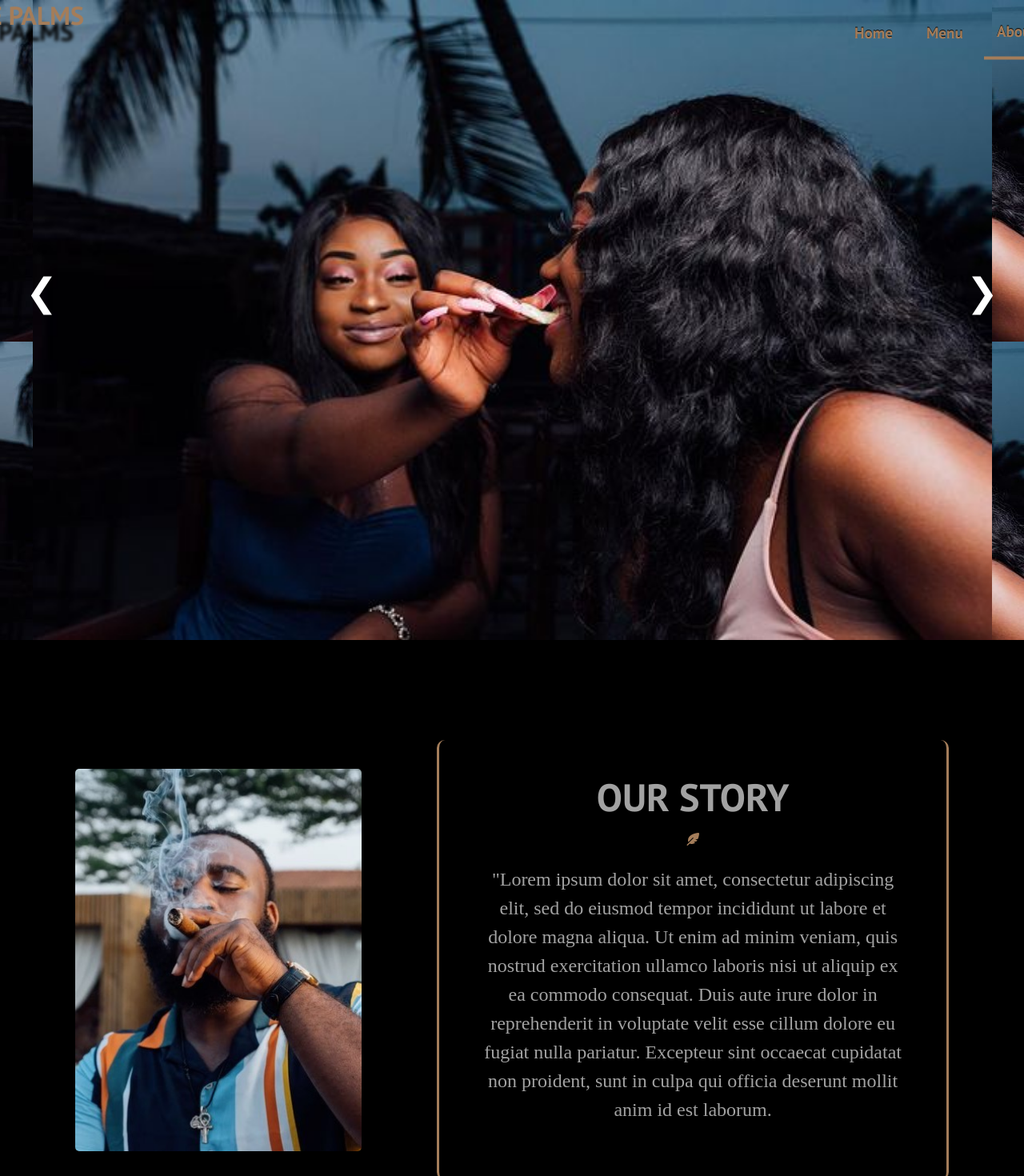
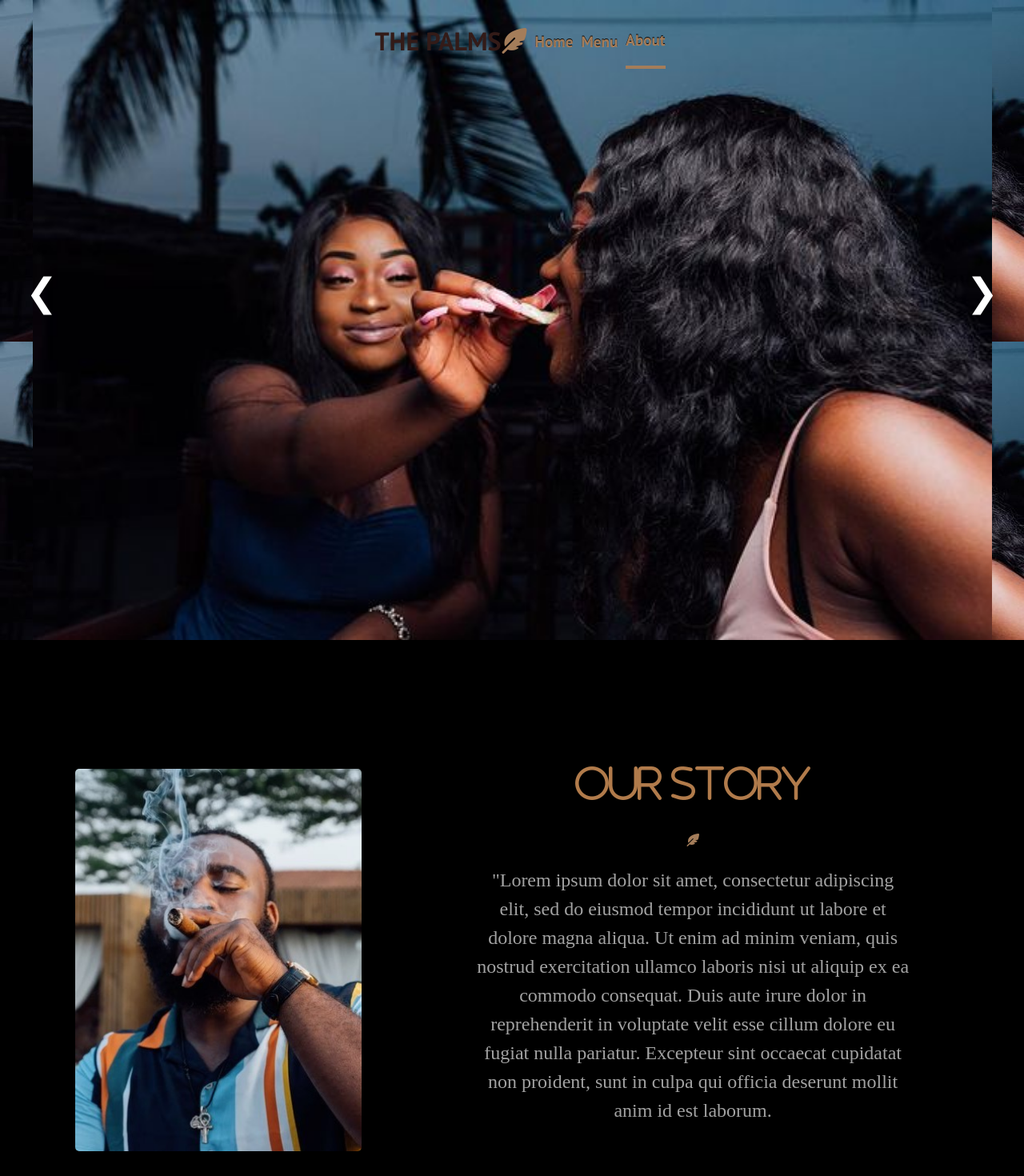
Before and after one commit to agyemansteve/palms, a React (Create React App) app: page /about in a window 1280 px wide. Shown: the top 1470 px of the page at 80% size. Built offline with nearby package versions, Linux system fonts and the light colour scheme.

Commit message:
emergency commit

```diff
--- a/src/App.css
+++ b/src/App.css
@@ -26,18 +26,19 @@ html{
 
 /* width */
 ::-webkit-scrollbar {
-  width: 20px;
+  background-color: #e7e7e7;
+  width: 10px;
 }
 
 /* Track */
 ::-webkit-scrollbar-track {
-  box-shadow: inset 0 0 5px rgb(0, 0, 0);
-  border-radius: 10px;
+  box-shadow: inset 0 0 5px #e7e7e7;
+  border-radius: 5px;
 }
 
 /* Handle */
 ::-webkit-scrollbar-thumb {
-  background: rgb(0, 0, 0);
+  background: #331b18;
   border-radius: 10px;
 }
 
@@ -52,7 +53,30 @@ html{
 }
  */
 
+.mid-svg{
+transform: rotate(
+180deg);
+    position: absolute;
+    bottom: -69px;
+    z-index: -1;
+    transition: all 1s;
+}
 
+#divider-mid{
+  color: #1b0a08;
+}
+
+
+.bottom-svg{
+  position: relative;
+  top: 0;
+  z-index: -1;
+}
+
+
+#divider-mid{
+  color: rgb(0 0 0);
+}
 
 .btn {
   padding: 8px 20px;
@@ -332,6 +356,20 @@ html{
     width: 100%;
     position: absolute;
   }
+
+  .mid-svg{
+
+        bottom: -2px;
+    }
+
+    .bottom-svg {
+
+      top: -1px;
+
+  }
+
+
+
 .contact{
   height: fit-content;
 }
--- a/src/components/Button.css
+++ b/src/components/Button.css
@@ -1,5 +1,6 @@
 :root {
-  --primary: #1b0a08;
+  /* --primary: #1b0a08; */
+  --primary: #000000;
 }
 
 /* .btn {
@@ -14,14 +15,14 @@
   /* background-image: url(/images/kente.jpg); */
   background-size: contain;
   background-color: var(--primary);
-  color: #b1b1b1;
+  color: #b17b4b;
   width: 150px  auto;
   border: 1px solid #b17b4b;
 }
 
 .btn--outline {
   background-color: transparent;
-  color: #b17b4b;
+  color: #e7e7e7;
     text-shadow: 0px 1px #242424;
   padding: 8px 20px;
   border: 1px solid #b17b4b;
@@ -41,7 +42,7 @@
 .btn--large:hover,
 .btn--medium:hover {
   transition: all 0.3s ease-out;
-  background: #fff;
-  color: #242424;
+  background: #b17b4b;
+  color: #000000;
   transition: 250ms;
 }
--- a/src/components/Content.css
+++ b/src/components/Content.css
@@ -31,10 +31,11 @@
     }
 
     .content-text > h1 {
-        color: #a2a2a2;
-        padding: 12px;
-        font-size: 2em;
-        /* margin-top: 80px; */
+        color: #b17b4b;
+        padding-bottom: 2rem;
+        font-size: 3em;
+        font-weight: 200;
+        font-family: 'Font Awesome 5 Free';
     }
 
     .content-text > p {
@@ -73,6 +74,7 @@
         scroll-snap-align: start;
         justify-content: space-evenly;
 
+
     }
 
 
@@ -101,8 +103,8 @@
         background: rgb(51 27 24 / 0%);
         background-size: contain;
           /* border-bottom-style: solid; */
-        border-left-style: solid;
-        border-right-style: solid;
+        /* border-left-style: solid;
+        border-right-style: solid; */
         /* border-top-style: solid; */
         border-radius: 10px;
         color: #a47d5a;
@@ -116,9 +118,11 @@
 
 
     .content-text > h1 {
-        color: #a2a2a2;
-        padding: 12px;
-        font-size: 3em;
+        color: #b17b4b;
+    padding-bottom: 2rem;
+    font-size: 3em;
+    font-weight: 200;
+    font-family: 'Font Awesome 5 Free';
     }
 
 
--- a/src/components/Footer.css
+++ b/src/components/Footer.css
@@ -1,9 +1,15 @@
+
+
+
+
+
 .footer-container {
   scroll-snap-align: start;
   background-color: #000000cc;
+  height: 45vh;
   background-image: url(/images/kente.jpg);
   background-attachment: fixed;
-  padding: 4rem 0 2rem 0;
+  /* padding: 4rem 0 2rem 0; */
   display: flex;
   flex-direction: column;
   justify-content: center;
--- a/src/components/Footer.js
+++ b/src/components/Footer.js
@@ -2,15 +2,15 @@ import React from 'react';
 import './Footer.css';
 // import { Button } from './Button';
 import { Link } from 'react-router-dom';
-import { Divider } from './Divider';
+// import { Divider } from './Divider';
 
 function Footer() {
   return (
     <div className='footer-container'>
 
-        <Divider
+        {/* <Divider
          bg="rgb(10 10 10 / 0%)"
-          >
+          > */}
 
         <div className="social-icons">
           <a
@@ -50,7 +50,7 @@ function Footer() {
              </a> */}
 
           </div>
-           </Divider>
+           {/* </Divider> */}
       {/* <section className='footer-subscription'>
         <p className='footer-subscription-heading'>
           Join the Adventure newsletter to receive our best vacation deals
--- a/src/components/HeroSection.css
+++ b/src/components/HeroSection.css
@@ -12,7 +12,7 @@ video {
 }
 
 #divider{
-  color: white;
+  color: #e7e7e7;
 }
 
 .hero-container {
@@ -70,7 +70,7 @@ video {
 }
 
 .down-arrow{
-  font-size: 22px;
+  font-size: 38px;
   position: relative;
   top: 250px;
   color: #ffffff;
@@ -96,6 +96,9 @@ video {
    margin-top: -68px;
   }
 
+  #divider{
+    color: #1b0a08;
+  }
 .down-arrow{
   top: 302px;
 }
--- a/src/components/Navbar.css
+++ b/src/components/Navbar.css
@@ -24,9 +24,13 @@
   max-width: 1500px;
 }
 
+
+.logo-mobile{
+  display: none !important;
+}
 .navbar-logo {
-  color: #a47d5a;
-    text-shadow: -13px 20px 4px black;
+  color: rgb(51 27 24);
+    text-shadow: -13px 20px 4px rgb(0 0 0 / 13%);
 
   justify-self: start;
   margin-left: 20px;
@@ -36,7 +40,9 @@
   display: flex;
   align-items: center;
 }
-
+.leaf{
+  color: #a47d5a;
+}
 .fa-typo3 {
   margin-left: 0.5rem;
   font-size: 1.8rem;
@@ -48,10 +54,11 @@
   grid-gap: 10px;
   list-style: none;
   text-align: center;
-  width: 100vw;
+  /* width: 32vw; */
   justify-content: end;
-  margin-right: 2rem;
+  margin-top: 2rem;
   transition-duration: 2s;
+  /* border-bottom: 1px solid; */
 }
 
 .nav-item {
@@ -66,7 +73,7 @@
   display: flex;
   align-items: center;
   text-decoration: none;
-  padding: 0.5rem 1rem;
+  /* padding: 0.5rem 1rem; */
   height: 100%;
 }
 
@@ -76,7 +83,7 @@
 }
 
 .fa-bars {
-  color: #a47d5a;
+  color: white;
 }
 
 
@@ -94,6 +101,14 @@
     position: relative;
   }
 
+ .logo-web{
+   display: none !important;
+ }
+.logo-mobile{
+  display: block !important;
+  color: white;
+  text-shadow: 5px 5px 5px black;
+}
   .nav-menu {
     display: flex;
     flex-direction: column;
@@ -109,10 +124,11 @@
   }
 
   .nav-menu.active {
-    background: rgb(51 27 24);
+    background: black;
     left: 0;
-    top: 0;
-    height: 100vh;
+    top: -33px;
+    position: fixed;
+    height: 102vh;
     opacity: 1;
     transition: all 0.5s ease;
     z-index: -1;
--- a/src/components/Navbar.js
+++ b/src/components/Navbar.js
@@ -46,7 +46,7 @@ function Navbar(props) {
                  <path id="divider" d="M 0 108.306 L 156 74 C 158 76 154 74 245 105 C 620 228 624 232 628 228 L 1200 180.51 V -0 H 1150 C 1100 -0 1000 -0 900 -0 C 800 -0 700 -0 600 -0 C 500 -0 400 -0 300 -0 C 200 -0 100 -0 50 -0 H 0 V 108.306 Z" fill="currentColor"></path>
         </svg> */}
         <div className='navbar-container'>
-          <Link to='/' className='navbar-logo bounce ' onClick={ScrollToTop}>
+          <Link to='/' className='navbar-logo logo-mobile bounce ' onClick={ScrollToTop}>
           <div onClick={()=>{
 
                     setTimeout(()=>{
@@ -55,13 +55,20 @@ function Navbar(props) {
 
                     }}>
                         THE PALMS
-            <i className='fas fa-feather-alt ' />
+            <i className='fas fa-feather-alt leaf' />
 
                     </div>
 
           </Link>
           <div className='menu-icon' onClick={ ()=>{
             const navbar = document.querySelector(".navbar");
+            // const bigScreenLogo = document.querySelector(".navbar-logo");
+
+            // if(bigScreenLogo.style.display==="block"){
+            //   bigScreenLogo.style.display="none"
+            // }else{
+            //   bigScreenLogo.style.display="block"
+            // }
 
             if(navbar.style.top === "auto"){
 
@@ -80,8 +87,24 @@ function Navbar(props) {
             <i className={click ? 'fas fa-times ' : 'fas fa-bars '} />
           </div>
           <ul className={click ? 'nav-menu active' : 'nav-menu'}>
+          <Link to='/' className='navbar-logo logo-web bounce ' onClick={ScrollToTop}>
+          <div onClick={()=>{
+
+                    setTimeout(()=>{
+                      window.location.reload(true);
+                    },900)
+
+                    }}>
+                        THE PALMS
+            <i className='fas fa-feather-alt leaf' />
+
+                    </div>
+
+          </Link>
+
+
             <li className='nav-item' onClick={ScrollToTop} >
-              <NavLink to='/'   className='nav-links bounce' onClick={closeMobileMenu}>
+              <NavLink to='/'   className='nav-links ' onClick={closeMobileMenu}>
 
                   Home
 
@@ -91,7 +114,7 @@ function Navbar(props) {
               <NavLink
                 to='/menu'
                 activeClassName="active-link"
-                className='nav-links bounce'
+                className='nav-links '
                 onClick={closeMobileMenu}
               >
 
@@ -104,7 +127,7 @@ function Navbar(props) {
               <NavLink
                 to='/about'
                 activeClassName="active-link"
-                className='nav-links bounce'
+                className='nav-links '
                 onClick={closeMobileMenu}
               >
                 About
@@ -117,7 +140,7 @@ function Navbar(props) {
               <NavLink
                 to='/contact'
                 activeClassName="active-link"
-                className='nav-links-mobile bounce'
+                className='nav-links-mobile '
                 onClick={closeMobileMenu}
               >
                Contact
--- a/src/components/pages/Home.js
+++ b/src/components/pages/Home.js
@@ -63,10 +63,19 @@ import useWindowDimensions from '../useWindowDimensions';
       <Divider  bg="#000000cc" />
       <Divider  bg="#a47d5a94" /> */}
 
+
+
+<svg class="mid-svg" width="100%"  viewBox="0 0 1200 250">
+                 <path id="divider-mid"  d="M -1 3 C 551 113 173 37 764 154 L 1328 10 V 0 H 1150 C 1100 0 1000 0 900 0 C 800 0 700 0 600 0 C 500 0 400 0 300 0 C 200 0 100 0 50 0 H 0 V 5 Z" fill="currentColor"></path>
+        </svg>
+
       <Content
-          contentAnime="fade-up"
-            mainBg= "#000000cc"
-            textBg= "#331b1800"
+          // contentAnime="fade-up"
+            // mainBg= {`linear-gradient(
+            //   182deg, rgb(0, 0, 0), rgba(0, 0, 0, 0.88))`}
+            // textBg= "#331b1800"
+            // mainBg= "#1b0a08"
+            // textBg= "#1b0a08"
             tittleAnime="fade-up"
             paraAnime="fade-up"
             buttonStyle='btn--outline'
@@ -89,8 +98,12 @@ import useWindowDimensions from '../useWindowDimensions';
 // navbar.style.backgroundImage="url(/images/kente.jpg)"
 //  mainBg= {`url(/images/kente.jpg)`}
 
-mainBg= {   width <= 796 ? `url(/images/img4.jpg) center fixed` : `url(/images/img4.jpg) center fixed`}
-      textBg= "black"
+mainBg= {   width <= 796 ? `url(/images/img4.jpg) center fixed` : `#000000e0`}
+    textBg= {   width <= 796 ? `black` :
+
+`none`
+
+}
 
       tittleAnime="fade-right"
       paraAnime="fade-down"
@@ -110,27 +123,31 @@ mainBg= {   width <= 796 ? `url(/images/img4.jpg) center fixed` : `url(/images/i
 
 <Content
           // contentAnime="fade-up"
-            mainBg= "#000000cc"
+            mainBg= {`linear-gradient(
+              359deg, rgb(0, 0, 0), rgba(0, 0, 0, 0.88)) transparent`}
             textBg= "#331b1800"
             tittleAnime="fade-up"
             paraAnime="fade-up"
             buttonStyle='btn--outline'
             buttonSize='btn--medium'
-            buttonChild= "UPCOMING EVENTS"
+            buttonChild= " EVENTS"
             btnTo="/events"
             // btnOnClick={}
             imgAnime="fade-right"
             flexDirection="column-reverse"
-            title="PRIVATE EVENTS"
+            title="UPCOMING EVENTS"
             // para = {"Lorem isum dolor sit amet, consectetur adipiscing elit, sed do eiusmod tempor incididunt ut labore et dolore magna aliqua."}
             // // src="images/img5.jpg"
             // id = " "
               />
 
+<svg class="bottom-svg" width="100%"  viewBox="0 0 1200 250">
+                 <path id="divider-bottom"  d="M -1 3 C 551 113 173 37 764 154 L 1328 10 V 0 H 1150 C 1100 0 1000 0 900 0 C 800 0 700 0 600 0 C 500 0 400 0 300 0 C 200 0 100 0 50 0 H 0 V 5 Z" fill="currentColor"></path>
+        </svg>
 
 <Content
 // mainBg="black"
-mainBg= "#1b0a08d9"
+// mainBg= "#1b0a08d9"
       // mainBg= {`url(/images/img3.jpg) no-repeat left top ,url(/images/img1.jpg)  no-repeat right top  `}
       textBg= "#00000094"
       tittleAnime="fade-right"
@@ -159,7 +176,7 @@ mainBg= "#1b0a08d9"
           tittleAnime="fade-up"
           paraAnime="fade-down-left"
           imgAnime="fade-down-right"
-          title="About Us"
+          title="ABOUT US"
             // btnDisplay="none"
             buttonStyle='btn--outline'
             buttonSize='btn--medium'
```
Also changed, not shown: src/App.js (+33 -10 lines).
